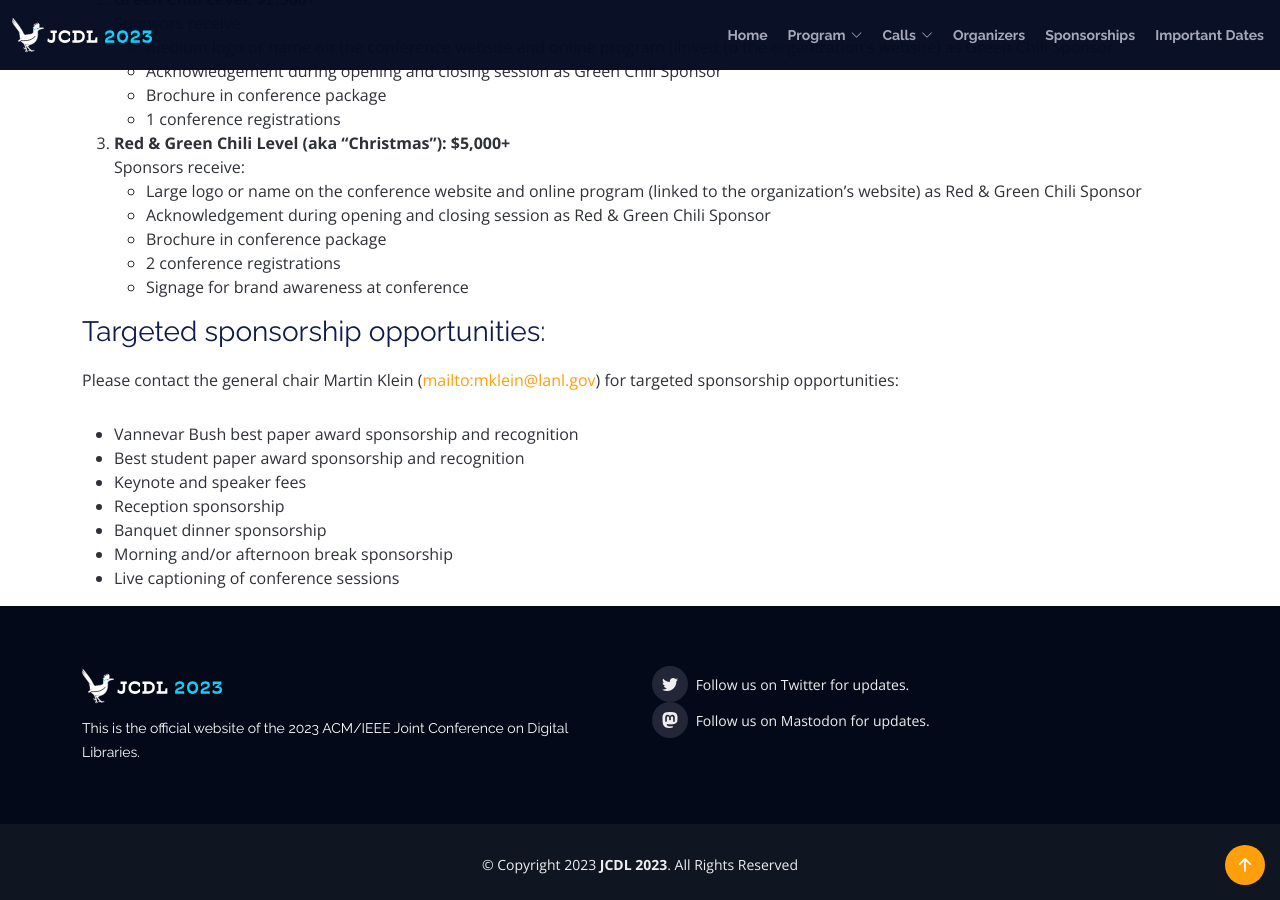
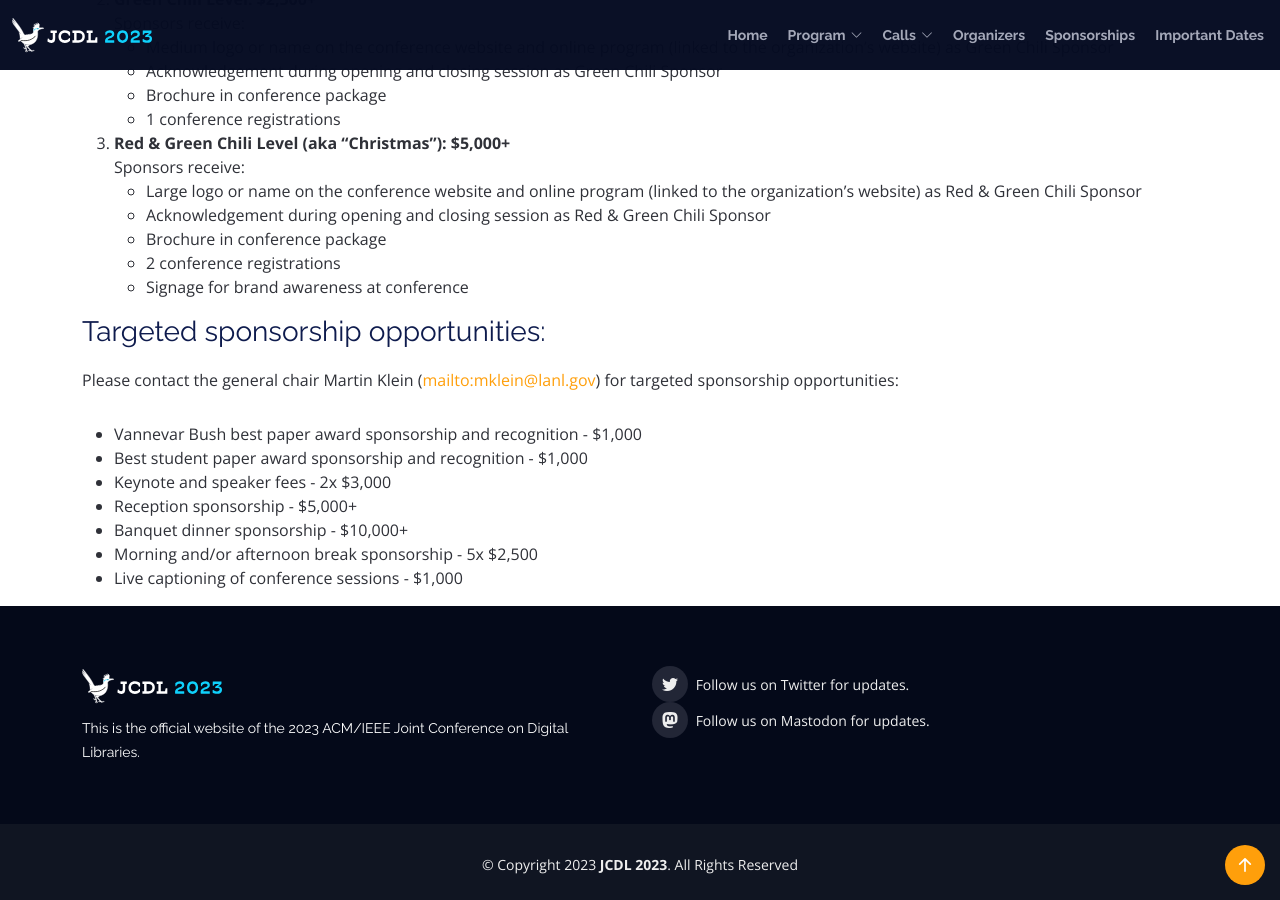
Before and after one commit to shawnmjones/JCDL2023-website-source, a Jekyll site: the page built from sponsors.html, in a window 1280 px wide and 900 px high, scrolled down 525 px. Built offline with Jekyll 4.4.1, drawn with Linux system fonts in a browser that asks for light colours.

Commit message:
Update sponsors.html

```diff
--- a/sponsors.html
+++ b/sponsors.html
@@ -62,13 +62,14 @@ Exploring new perspectives, challenges, and opportunities for libraries, archive
 <p>Please contact the general chair Martin Klein (<a href="mailto:mklein@lanl.gov">mailto:mklein@lanl.gov</a>) for targeted sponsorship opportunities:</p>
 
           <ul>
-            <li>Vannevar Bush best paper award sponsorship and recognition</li>
-            <li>Best student paper award sponsorship and recognition</li>
-            <li>Keynote and speaker fees</li>
-            <li>Reception sponsorship </li>
-            <li>Banquet dinner sponsorship</li>
-            <li>Morning and/or afternoon break sponsorship</li>
-            <li>Live captioning of conference sessions</li>
+            <li>Vannevar Bush best paper award sponsorship and recognition - $1,000</li>
+            <li>Best student paper award sponsorship and recognition - $1,000</li>
+            <li>Keynote and speaker fees - 2x $3,000</li>
+            <li>Reception sponsorship - $5,000+</li>
+            <li>Banquet dinner sponsorship - $10,000+</li>
+            <li>Morning and/or afternoon break sponsorship - 5x $2,500</li>
+            <li>Live captioning of conference sessions - $1,000</li>
+
           </ul>
 
         </div>
```
